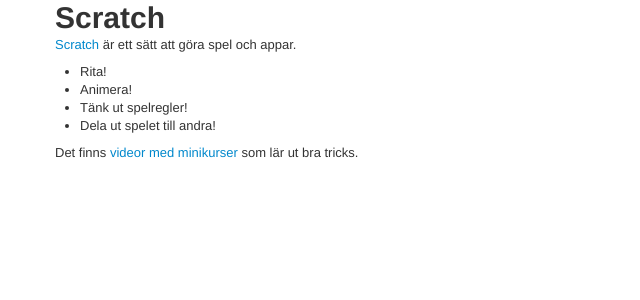
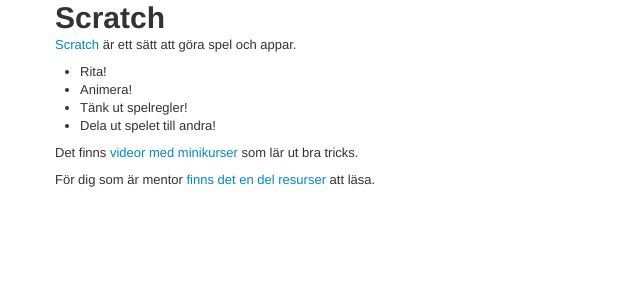
Before and after one commit to coderdojo-malmo/coderdojo-malmo.github.com, a Jekyll site: the page built from scratch.md, in a window 1280 px wide. Shown: the top 300 px of the page, without its empty margins (0-640 px from the left). Built offline with Jekyll 4.4.1, drawn with Linux system fonts in a browser that asks for light colours.

Commit message:
Added link to ScratchED resources

```diff
--- a/scratch.md
+++ b/scratch.md
@@ -10,3 +10,5 @@ layout: page
 * Dela ut spelet till andra!
 
 Det finns [videor med minikurser](http://info.scratch.mit.edu/Video_Tutorials) som lär ut bra tricks.
+
+För dig som är mentor [finns det en del resurser](http://info.scratch.mit.edu/Educators) att läsa.
```
